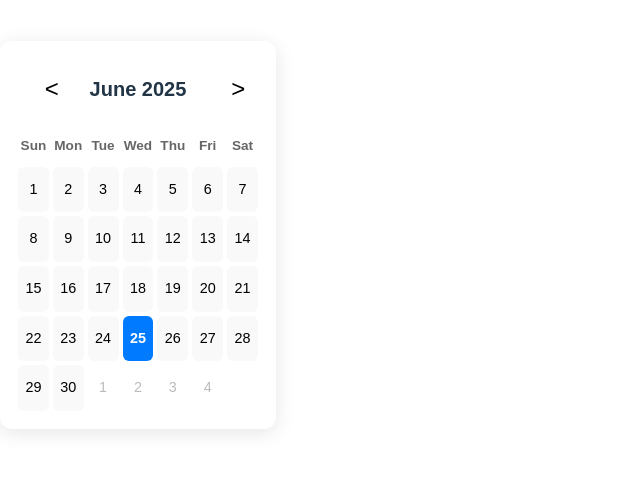
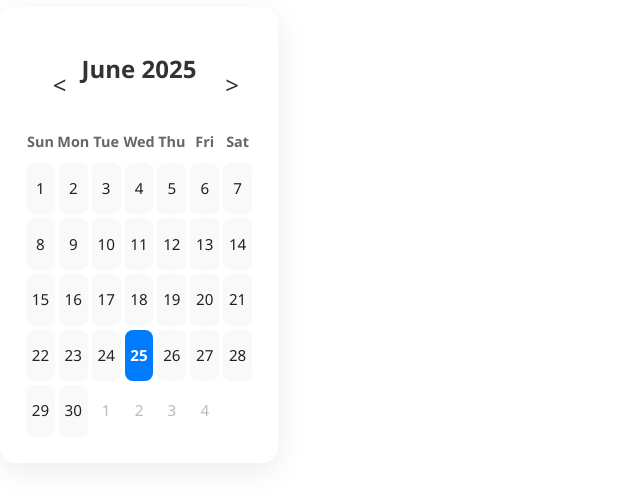
Before and after one commit to avi11204/calendar, a React (Vite) app: page / in a window 1280 px wide. Shown: the part 165-668 px from the top of the page, without its empty margins (0-640 px from the left). Built offline with nearby package versions, Linux system fonts and the light colour scheme.

Commit message:
Update Calender.css

```diff
--- a/src/Calender.css
+++ b/src/Calender.css
@@ -1,26 +1,28 @@
 .calendar-container {
-  max-width: 100%;
   width: 100%;
-  max-width: 400px;
-  margin: 2rem auto;
-  padding: 1rem;
+  max-width: 480px;
+  margin: 4rem auto;
+  padding: 1.5rem;
   background-color: white;
-  border-radius: 12px;
-  box-shadow: 0 4px 20px rgba(0, 0, 0, 0.1);
-  font-family: sans-serif;
+  border-radius: 16px;
+  box-shadow: 0 8px 30px rgba(0, 0, 0, 0.08);
+  font-family: "Segoe UI", sans-serif;
+  box-sizing: border-box;
 }
 
 .calendar-header {
   display: flex;
   justify-content: space-between;
   align-items: center;
-  margin-bottom: 1rem;
+  margin-bottom: 1.5rem;
 }
 
 .calendar-header h2 {
-  font-size: 1.25rem;
+  font-size: 1.5rem;
+  font-weight: 600;
+  flex: 1;
   text-align: center;
-  flex: 1;
+  color: #333;
 }
 
 .calendar-header button {
@@ -28,38 +30,45 @@
   border: none;
   font-size: 1.5rem;
   cursor: pointer;
+  color: #333;
   width: 2rem;
+  height: 2rem;
+  transition: color 0.2s ease;
+}
+
+.calendar-header button:hover {
+  color: #007bff;
 }
 
 .calendar-weekdays,
 .calendar-days {
   display: grid;
-  grid-template-columns: repeat(7, minmax(0, 1fr));
+  grid-template-columns: repeat(7, 1fr);
   text-align: center;
 }
 
 .weekday {
-  font-weight: bold;
+  font-weight: 600;
   margin-bottom: 0.5rem;
+  font-size: 0.9rem;
   color: #666;
-  font-size: 0.85rem;
 }
 
 .calendar-day {
-  padding: 0.75rem 0;
+  padding: 0.9rem 0;
   margin: 2px;
-  border-radius: 6px;
-  transition: 0.2s;
+  border-radius: 8px;
+  font-size: 0.95rem;
+  transition: background-color 0.2s ease;
   cursor: pointer;
-  font-size: 0.9rem;
 }
 
 .calendar-day:hover {
-  background-color: #f0f0f0;
+  background-color: #f0f4ff;
 }
 
 .current {
-  color: #000;
+  color: #222;
   background-color: #f9f9f9;
 }
 
@@ -75,15 +84,16 @@
 
 @media (max-width: 500px) {
   .calendar-container {
-    padding: 0.75rem;
+    padding: 1rem;
+    margin: 2rem 1rem;
   }
 
   .calendar-header h2 {
-    font-size: 1rem;
+    font-size: 1.1rem;
   }
 
   .calendar-day {
-    padding: 0.5rem 0;
+    padding: 0.6rem 0;
     font-size: 0.8rem;
   }
 
```
